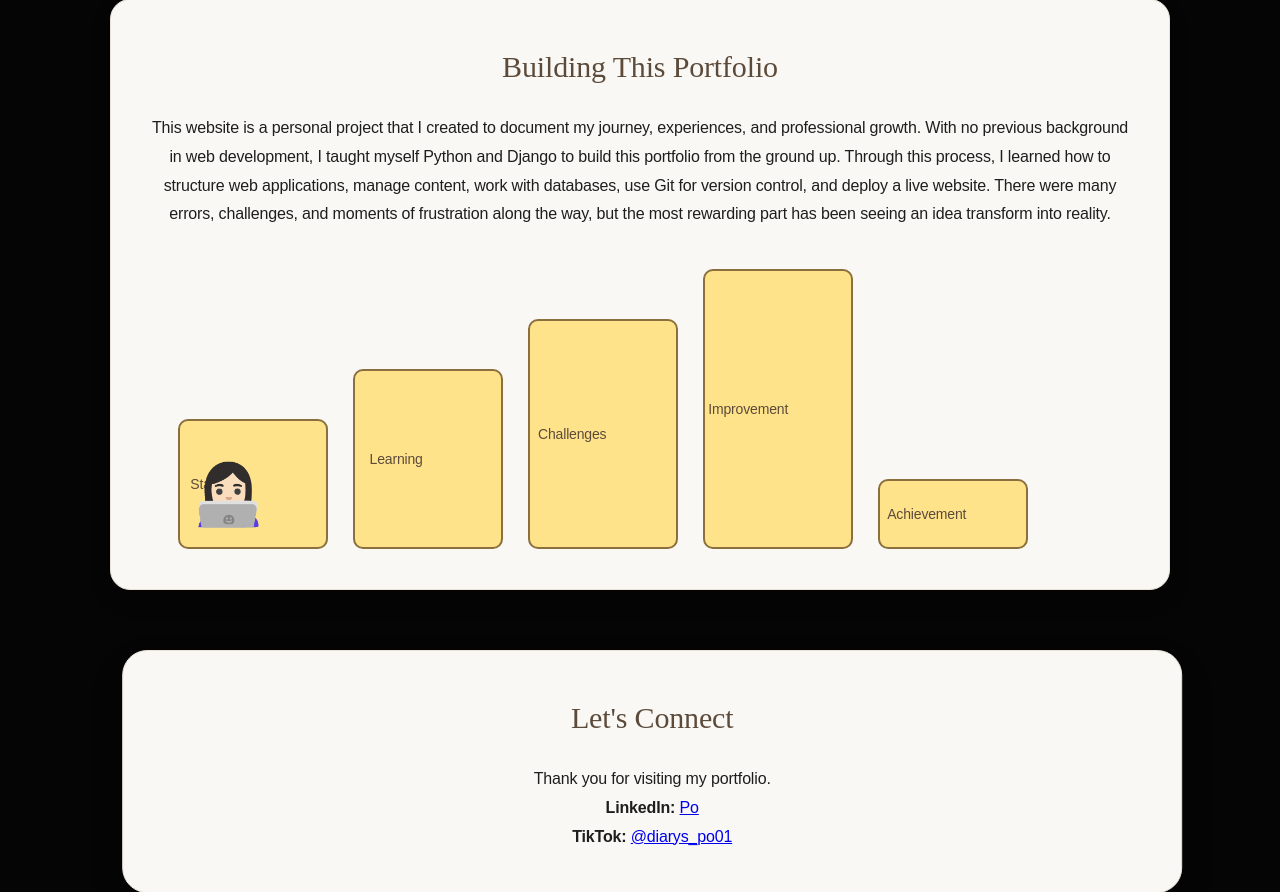
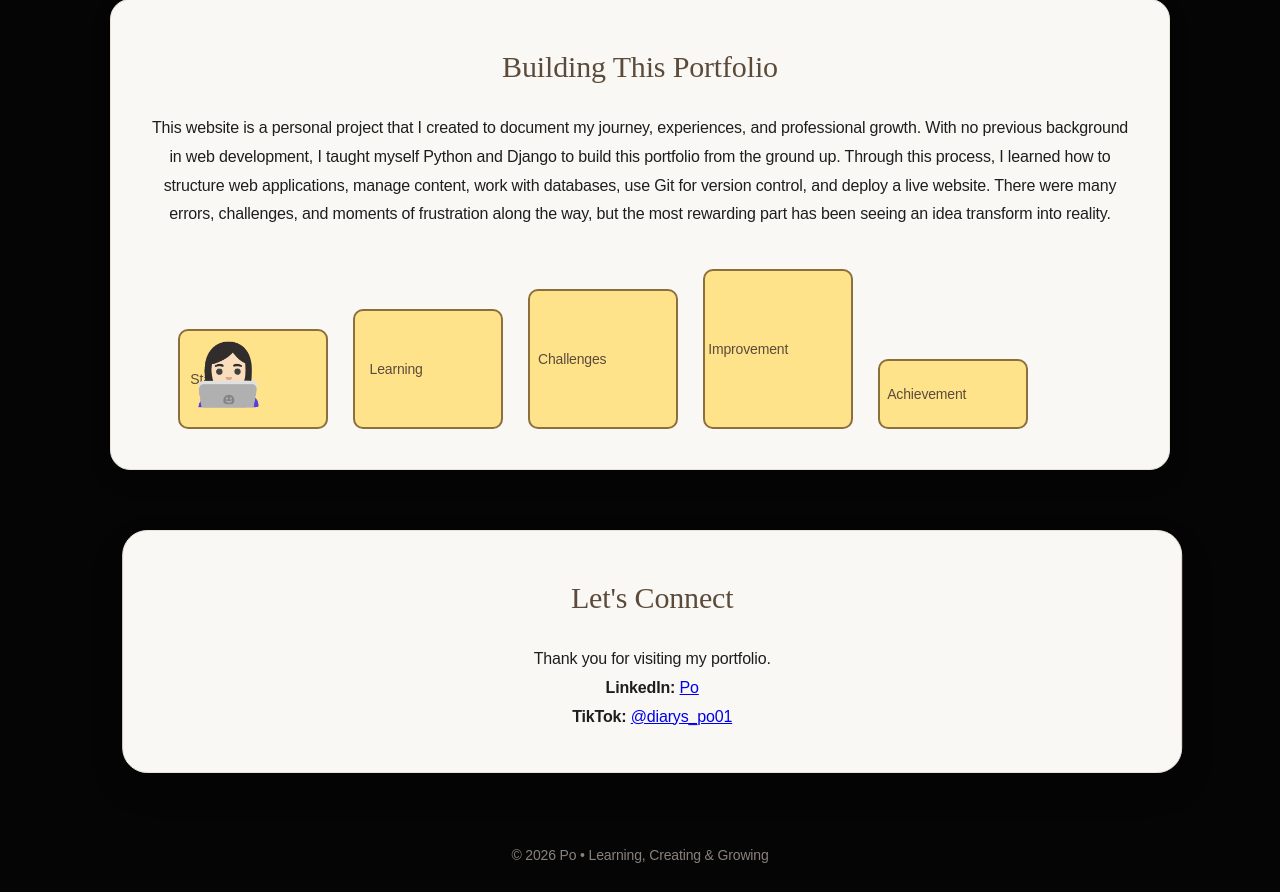
Before and after one commit to po-12365/thet-loon-po-portfolio, a Django app: page / in a window 1280 px wide. Shown: the part 3029-3921 px from the top of the page. Run offline with Django 5.2, Linux system fonts and the light colour scheme.

Commit message:
Adjust portfolio ladder height

```diff
--- a/portfolio/templates/portfolio/home.html
+++ b/portfolio/templates/portfolio/home.html
@@ -606,19 +606,19 @@ opacity:0;
 }
 
 .step:nth-child(2){
-    height:130px;
+    height:100px;
 }
 
 .step:nth-child(3){
-    height:180px;
+    height:120px;
 }
 
 .step:nth-child(4){
-    height:230px;
+    height:140px;
 }
 
 .step:nth-child(5){
-    height:280px;
+    height:160px;
 }
 
 
```
